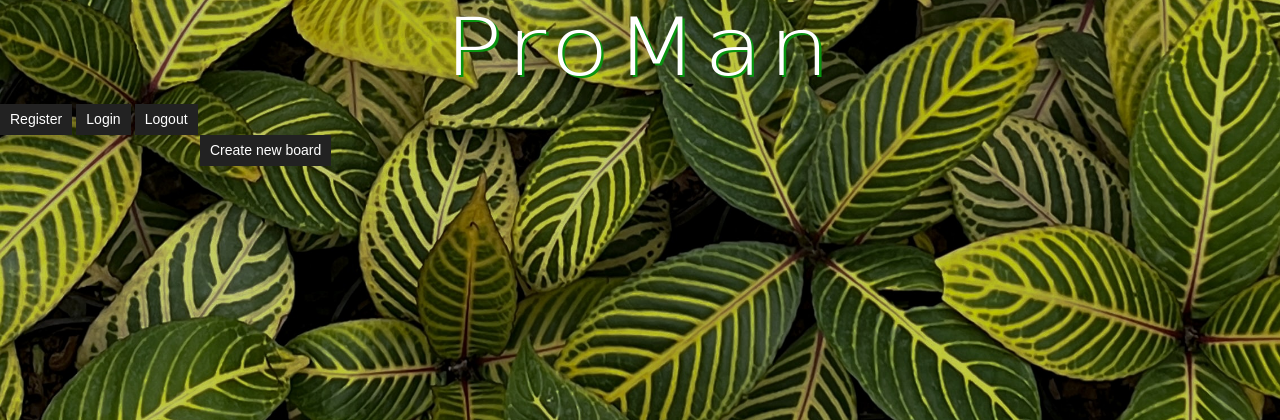
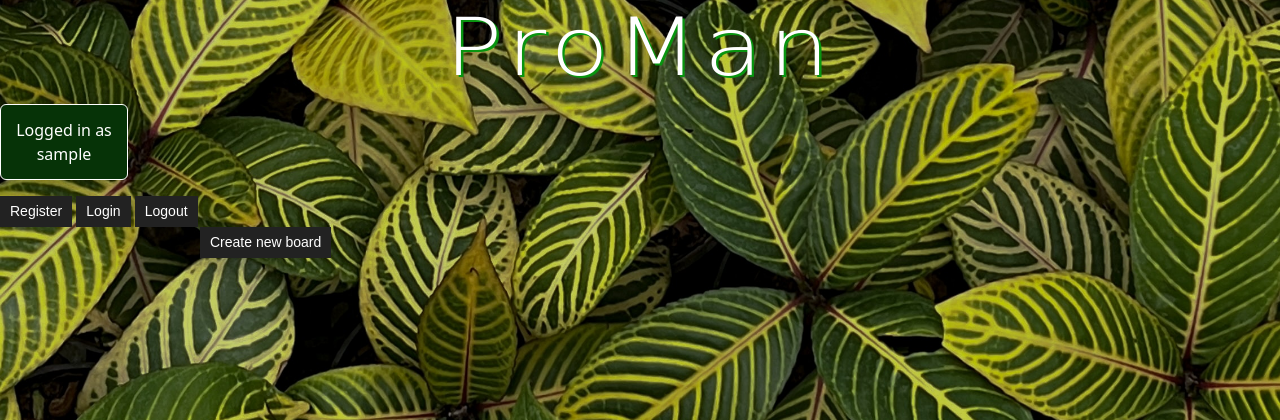
Before and after one commit to RRicsi89/proman-task-manager, a Flask app: template templates/index.html in a window 1280 px wide; the page is wider, and only the part inside the window is pictured. Shown: the top 420 px of that part. Run offline with Flask 2, Linux system fonts and the light colour scheme; the template is opened without the code that fills it: most values are stand-ins (such as "Sample title", 1, 10 or a date in 2020); a database or web service that is not in the repository returns one stand-in record (values such as "Sample title"); data that the repository does not hold is empty; parts of the project's set-up code (start-up, migrations or seed data) failed here and were passed over; some libraries are stand-ins or nearby versions; some web fonts are replaced.

Commit message:
add logged status jinja to index.html

```diff
--- a/templates/index.html
+++ b/templates/index.html
@@ -4,6 +4,11 @@
 
 {% block root %}
     <h1>ProMan</h1>
+    <div class="logged-in-msg">
+    {% if username %}
+        <p class="logged">Logged in as {{ username }}</p>
+    {% endif %}
+    </div>
     <button id="register-btn">Register</button>
     <button id="login-btn">Login</button>
     <button id="logout-btn">Logout</button>
```
